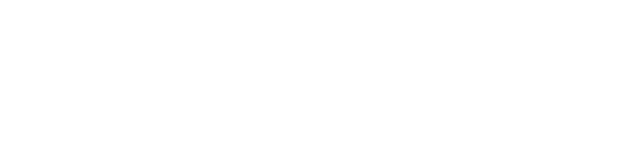
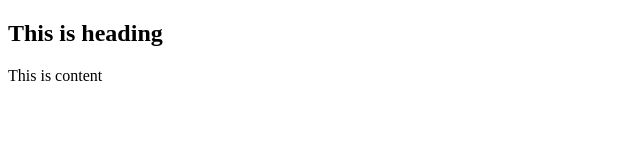
Before and after one commit to chackojithin/jithin, a plain HTML site: page 28 april/accio.html in a window 1280 px wide. Shown: the whole page, without its empty margins (0-640 px from the left). Drawn offline with Linux system fonts and the light colour scheme.

Commit message:
Strng and numbers

```diff
--- a/28 april/accio.html
+++ b/28 april/accio.html
@@ -7,6 +7,9 @@
     <title>Document</title>
 </head>
 <body>
+    <div id="div">
+
+    </div>
     <script>
         const obj1={a:'1',b:5}
         const obj2=obj1;
@@ -87,6 +90,40 @@
         let namestatement12="hey my name is jithin"
         let name12=namestatement12.split()
         console.log(name12)
+
+        //template literal ` `
+
+        let n=`this is "jithin" `
+        console.log(n);
+
+        let n1=`this is "jithin"
+        jfidj
+        jdfjfiosfjsdfjsdfsfs`
+        console.log(n1);
+
+        let n3="jithin"
+        let n2="chacko";
+        console.log(n3+" "+n2);
+        console.log(`${n3} ${n2}`) //variable substitution
+
+
+        let heading="This is heading"
+        let content="This is content"
+        document.getElementById("div").innerHTML=`<h2>${heading}</h2>
+        <p>${content}</p>`
+
+
+       console.log("--------")
+
+
+       console.log(Number(4))
+       console.log(Number("jithin"))
+       console.log(Number())
+       let nn=12.4567;
+       console.log(nn.toPrecision(5))
+       console.log(nn.toFixed(3))
+       console.log(parseInt(nn))
+       console.log(parseFloat(nn))
     </script>
 </body>
 </html>
```
